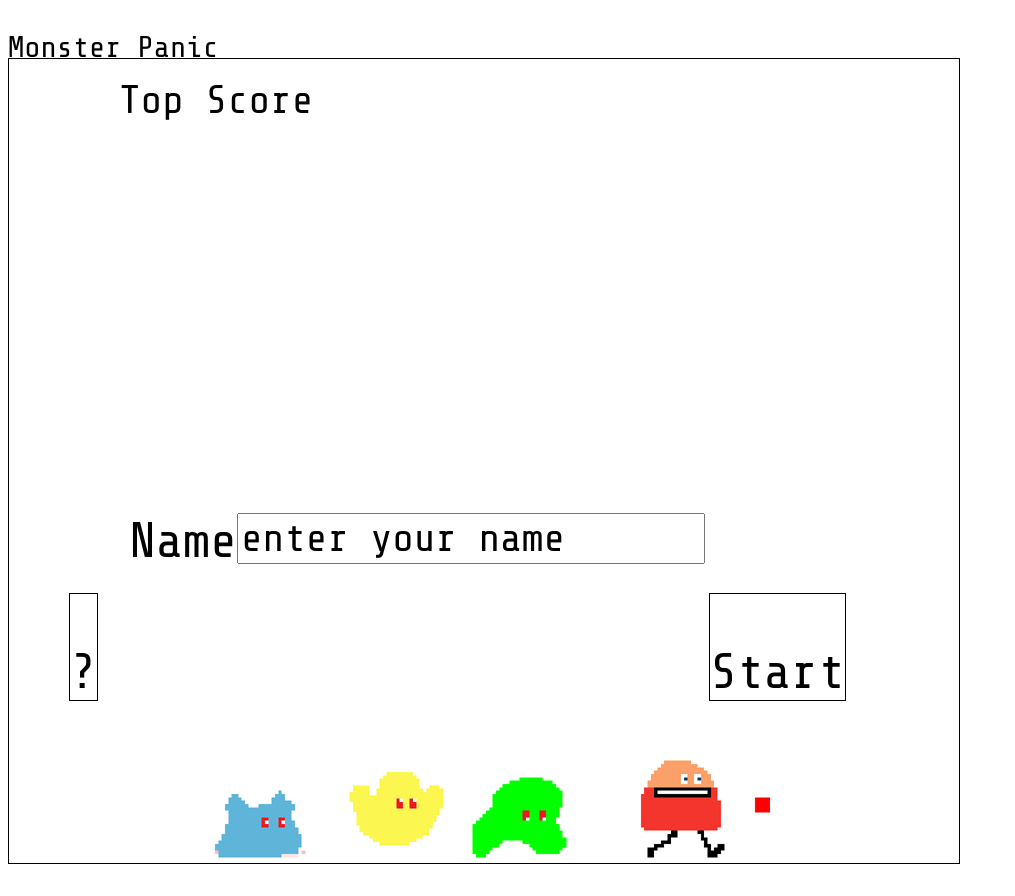
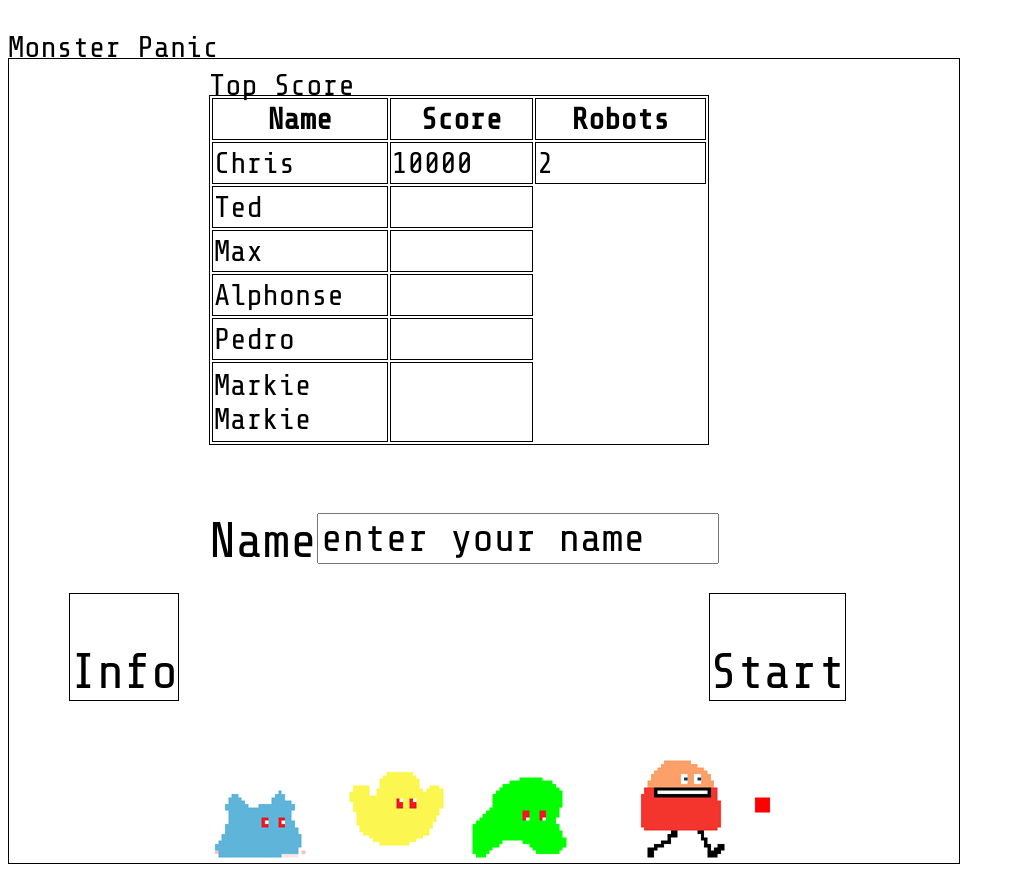
Before and after one commit to chrisbrawn/monster_panic, a website: page index.html in a window 1280 px wide. Shown: the whole page, without its empty margins (0-1015 px from the left). Drawn offline with nearby package versions, Linux system fonts and the light colour scheme.

Commit message:
Working on table for top score
Working on template for top score table

```diff
--- a/css/styles.css
+++ b/css/styles.css
@@ -5,12 +5,7 @@
 	z-index: 10;
 	padding-left: 200px;
 	padding-top: 50px;
-	border-top: 1px;
-	border-left: 1px;
-	border-right: 1px;
-	border-bottom: 1px;
-	border-style: solid;
-	border-color: black;
+	border: 1px solid black;
 	margin-top: 28px;
 	margin-bottom:100px;
 }
@@ -24,12 +19,7 @@
 	margin-top: -270px;
 	margin-left: 500px;
 	padding-top: 50px;
-	border-top: 1px;
-	border-left: 1px;
-	border-right: 1px;
-	border-bottom: 1px;
-	border-style: solid;
-	border-color: black;
+	border: 1px solid black;
 }
 
 #topScore{
@@ -38,13 +28,31 @@
 	top:20;
 	left:20;
 	margin-top: -875px;
-	margin-left: -90px;
+	margin-left: 0px;
 	padding-top: 50px;
 }
 #topScore p{
 	font-family: 'Share Tech Mono', sans-serif;
-	font-size: 40px;
+	font-size: 30px;
 }
+
+#topScore table{
+		font-family: 'Share Tech Mono', sans-serif;
+	font-size: 30px;
+	margin-top: 30px;
+	margin-left: 0px;
+		border-top: 1px;
+	border: 1px solid black;
+	width:500px;
+	height:350px;
+	}
+#topScore th,td,tr{
+	border: 1px solid black;
+	height: 30px;
+	max-width: 100px;
+	max-height:30px;
+}
+
 
 #question{
 	font-family: 'Share Tech Mono', sans-serif;
@@ -55,12 +63,7 @@
 	margin-top: -270px;
 	margin-left: -140px;
 	padding-top: 50px;
-	border-top: 1px;
-	border-left: 1px;
-	border-right: 1px;
-	border-bottom: 1px;
-	border-style: solid;
-	border-color: black;
+	border: 1px solid black;
 }
 
 #question:hover{
@@ -78,7 +81,7 @@
 	top:20;
 	left:20;
 	margin-top: -350px;
-	margin-left: -80px;
+	margin-left: 00px;
 }
 
 #namebox {
--- a/index.html
+++ b/index.html
@@ -11,9 +11,29 @@
 
     <body>
 <div id="login" width="952" height="806"><img src="images/login.png" height="750" width="750">
-    <div id="topScore"><p>Top Score</p></div>
-<p id="name">Name<input type="text" id="namebox" size="20" value="enter your name"></p>
-<div id="question">?</div>
+    <div id="topScore"><p>Top Score</p>
+        <table id="scoreTable">
+            <tr>
+                <th>Name</th>
+                <th>Score</th>
+                <th>Robots</th>
+            </tr>
+            <tr>
+                <td>Chris</td>
+                <td>10000</td>
+                <td>2</td>
+            </tr>
+            <tr><td>Ted<td></tr>
+            <tr><td>Max<td></tr>
+             <tr><td>Alphonse<td></tr>
+             <tr><td>Pedro<td></tr>
+             <tr><td>Markie Markie<td></tr>
+
+
+        </table>
+    </div>
+<p id="name">Name<input type="text" id="namebox" size="17" value="enter your name"></p>
+<div id="question">Info</div>
 <div id="start">Start</div></div>
 <p>Monster Panic<p>
  <canvas id="drawCanvas" width="1260" height="850"></canvas>
--- a/js/test.js
+++ b/js/test.js
@@ -53,7 +53,7 @@ $('#start').click(function() {
 	// The URL of your web server (the port is set in app.js)
 	//var url = 'cbrawn.monster_panic.jit.su:80';
 	//uncomment below with your local ip to run locally
-	var url = '192.168.15.107:8080';
+	var url = '192.168.15.100:8080';
 
 	//kineticjs stage
 	var stage = new Kinetic.Stage({
--- a/package.json
+++ b/package.json
@@ -4,7 +4,7 @@
   "scripts": {
     "start": "app.js"
   },
-  "version": "0.0.0-10",
+  "version": "0.0.0-11",
   "engines": {
     "node": "0.8.x"
   },
```
